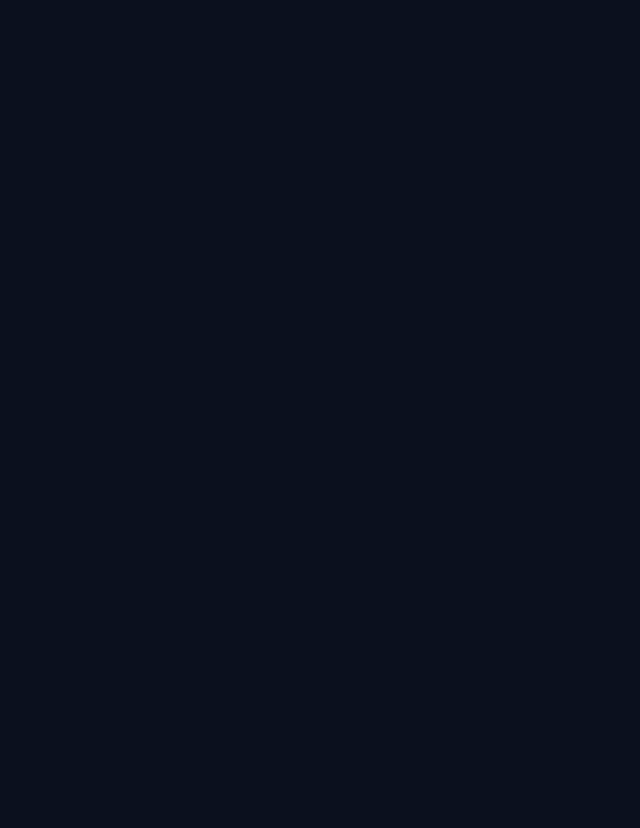
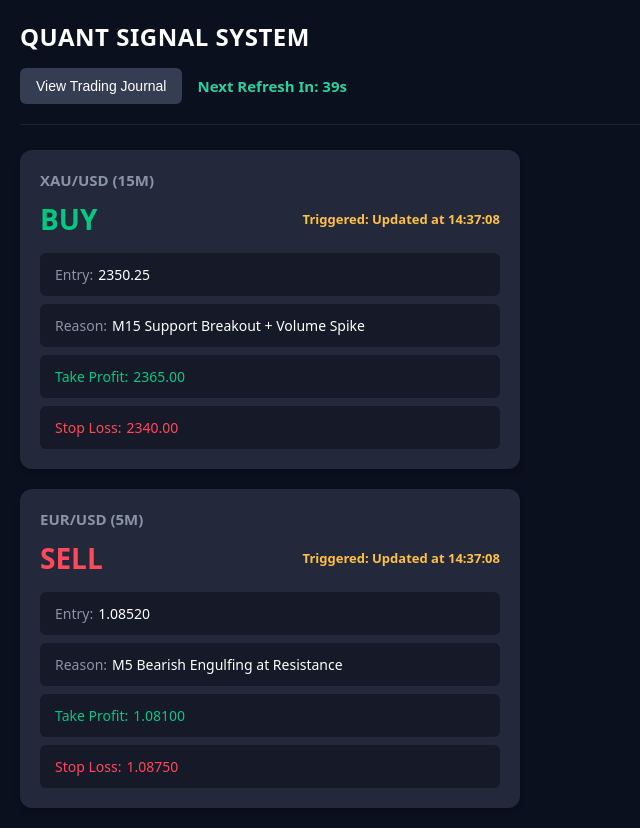
Before and after one commit to chatact135-wq/getmoney, a FastAPI app: page / in a window 1280 px wide. Before the commit the part shown is empty. Shown: the whole page, without its empty margins (0-640 px from the left). Before the commit the page ends 800 px from the top, so only its background shows below. Run offline with FastAPI, Linux system fonts and the light colour scheme.

Commit message:
Update index.html

```diff
--- a/templates/index.html
+++ b/templates/index.html
@@ -90,4 +90,137 @@
         }
 
         .signal-text {
-            font-size:
+            font-size: 28px;
+            font-weight: 800;
+            margin: 0;
+        }
+
+        .signal-sell { color: var(--sell-red); }
+        .signal-buy { color: var(--buy-green); }
+
+        .triggered-text {
+            color: var(--trigger-yellow);
+            font-size: 13px;
+            font-weight: 600;
+        }
+
+        .data-row {
+            background-color: var(--inner-bg);
+            padding: 12px 15px;
+            border-radius: 6px;
+            margin-bottom: 8px;
+            font-size: 14px;
+            display: flex;
+            justify-content: flex-start;
+        }
+
+        .data-row:last-child {
+            margin-bottom: 0;
+        }
+
+        .data-label { color: var(--text-muted); margin-right: 5px; }
+        .data-value { color: var(--text-main); font-weight: 500; }
+        .val-tp { color: var(--buy-green); font-weight: 500; }
+        .val-sl { color: var(--sell-red); font-weight: 500; }
+    </style>
+</head>
+<body>
+
+    <h1>Quant Signal System</h1>
+
+    <div class="top-controls">
+        <button class="btn-journal">View Trading Journal</button>
+        <span class="timer-text" id="refresh-timer">Next Refresh In: 45s</span>
+    </div>
+
+    <div id="signals-container">
+        <div style="color: #8b93a6;">Connecting to signal backend...</div>
+    </div>
+
+    <script>
+        const REFRESH_INTERVAL = 45;
+        let secondsRemaining = REFRESH_INTERVAL;
+
+        async function fetchSignals() {
+            try {
+                const response = await fetch('/api/signals');
+                if (response.ok) {
+                    const data = await response.json();
+                    if (data && data.length > 0) {
+                        renderSignals(data);
+                    } else {
+                        document.getElementById('signals-container').innerHTML = '<div style="color: #8b93a6;">No active live signals from API.</div>';
+                    }
+                } else {
+                    document.getElementById('signals-container').innerHTML = '<div style="color: #ff4a5a;">API route error. Status: ' + response.status + '</div>';
+                }
+            } catch (error) {
+                document.getElementById('signals-container').innerHTML = '<div style="color: #ff4a5a;">Error: Connection to server lost.</div>';
+            }
+        }
+
+        function renderSignals(data) {
+            const container = document.getElementById('signals-container');
+            let html = '';
+
+            data.forEach(item => {
+                const isSell = (item.signal || '').toUpperCase() === 'SELL';
+                const signalClass = isSell ? 'signal-sell' : 'signal-buy';
+
+                const pair = item.pair || '--';
+                const timeframe = item.timeframe || '--';
+                const signal = (item.signal || 'WAIT').toUpperCase();
+                const triggered = item.triggered || '--';
+                const entry = item.entry || '--';
+                const reason = item.reason || '--';
+                const tp = item.take_profit || '--';
+                const sl = item.stop_loss || '--';
+
+                html += `
+                    <div class="signal-card">
+                        <div class="card-header">${pair} (${timeframe})</div>
+                        <div class="signal-header-row">
+                            <h2 class="signal-text ${signalClass}">${signal}</h2>
+                            <span class="triggered-text">Triggered: ${triggered}</span>
+                        </div>
+
+                        <div class="data-row">
+                            <span class="data-label">Entry:</span>
+                            <span class="data-value">${entry}</span>
+                        </div>
+                        <div class="data-row">
+                            <span class="data-label">Reason:</span>
+                            <span class="data-value">${reason}</span>
+                        </div>
+                        <div class="data-row">
+                            <span class="data-label" style="color: var(--buy-green);">Take Profit:</span>
+                            <span class="val-tp">${tp}</span>
+                        </div>
+                        <div class="data-row">
+                            <span class="data-label" style="color: var(--sell-red);">Stop Loss:</span>
+                            <span class="val-sl">${sl}</span>
+                        </div>
+                    </div>
+                `;
+            });
+
+            container.innerHTML = html;
+        }
+
+        function updateTimer() {
+            secondsRemaining--;
+            if (secondsRemaining <= 0) {
+                document.getElementById('refresh-timer').innerText = "Refreshing...";
+                fetchSignals();
+                secondsRemaining = REFRESH_INTERVAL;
+            } else {
+                document.getElementById('refresh-timer').innerText = `Next Refresh In: ${secondsRemaining}s`;
+            }
+        }
+
+        // Run fetch immediately on load, then begin 1-second countdown loop
+        fetchSignals();
+        setInterval(updateTimer, 1000);
+    </script>
+</body>
+</html>
```
